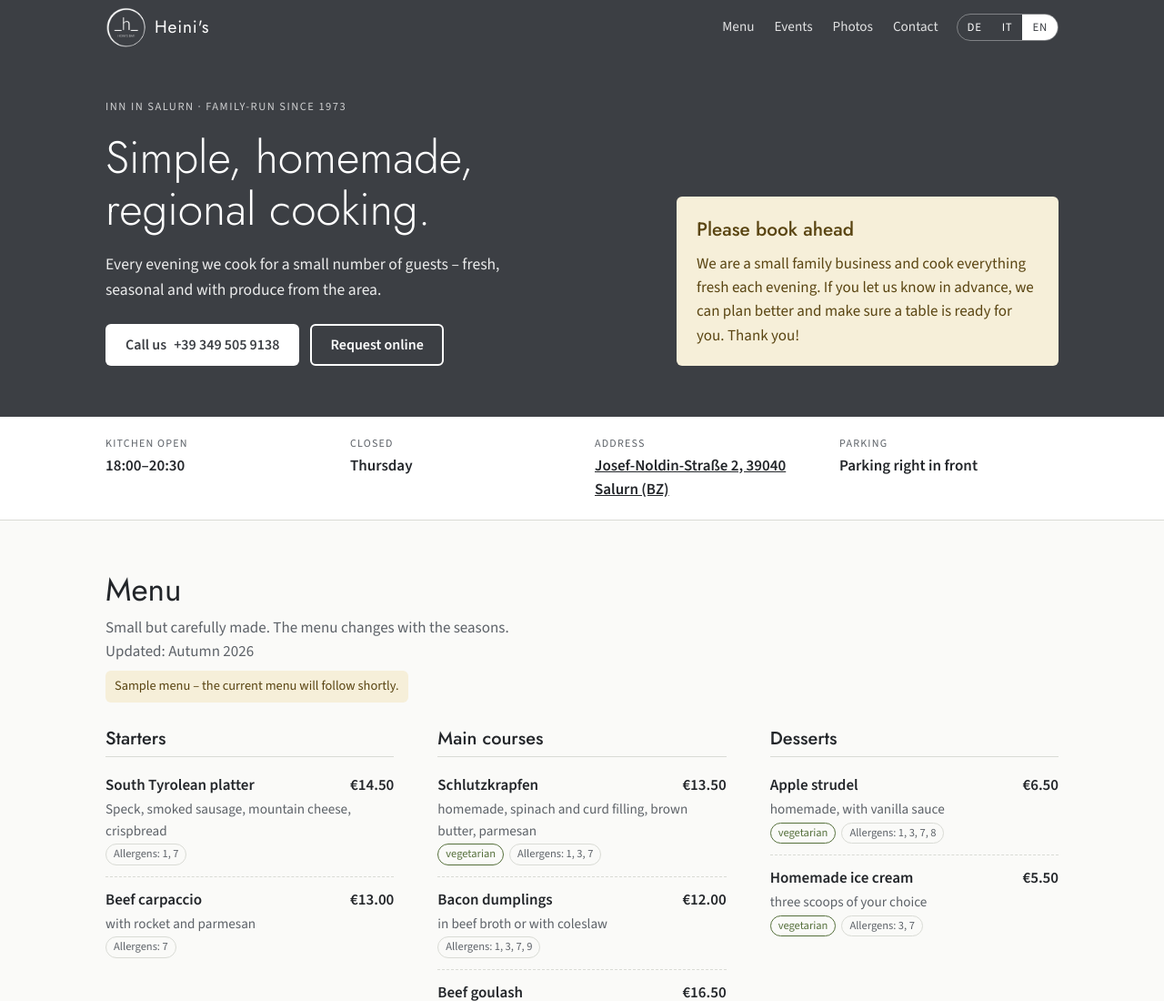
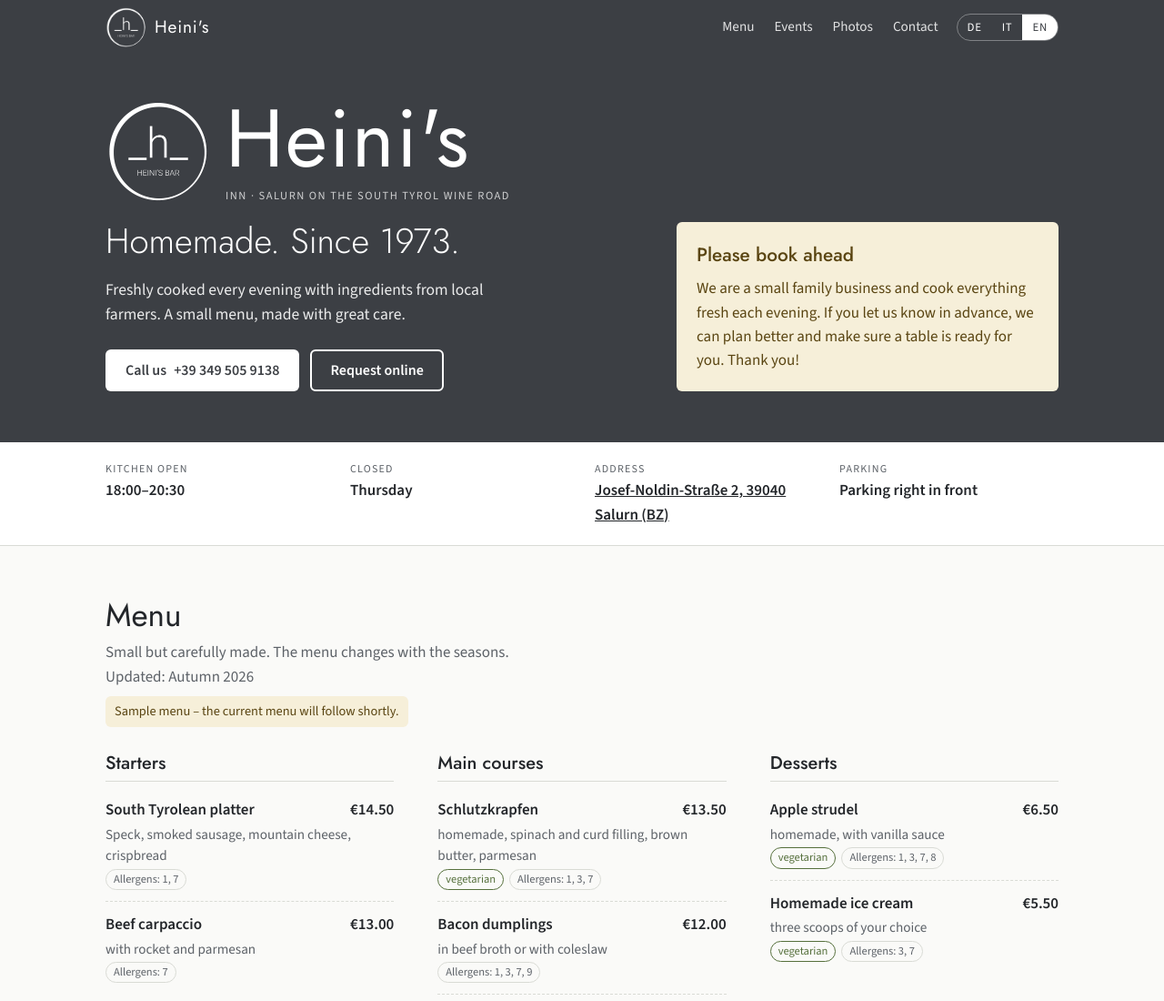
Before and after one commit to franckzuppa/heinis, a plain HTML site: page index.html in a window 1280 px wide. Shown: the top 1100 px of the page at 91% size. Drawn offline with nearby package versions, Linux system fonts and the light colour scheme.

Commit message:
Add files via upload

```diff
--- a/css/style.css
+++ b/css/style.css
@@ -72,6 +72,12 @@
 .hero { background: var(--char); color: #fff; padding-block: 48px 56px; }
 .hero-in { display: grid; grid-template-columns: 1.4fr 1fr; gap: 40px; align-items: end; }
 .hero-text { display: grid; gap: 18px; min-width: 0; }
+.hero-brand { display: flex; align-items: center; gap: 20px; }
+.hero-brand img { width: 112px; height: 112px; border-radius: 50%; flex-shrink: 0; }
+.hero-name { font-size: clamp(3.2rem, 9vw, 5.6rem); font-weight: 400; letter-spacing: .02em; line-height: 1; }
+.hero-brand .eyebrow { margin-top: 8px; }
+.slogan { font-family: var(--display); font-weight: 300; font-size: clamp(1.6rem, 4vw, 2.4rem); line-height: 1.15; }
+@media (max-width: 480px) { .hero-brand img { width: 76px; height: 76px; } .hero-brand { gap: 14px; } }
 .eyebrow { text-transform: uppercase; letter-spacing: .12em; font-size: .78rem; opacity: .75; }
 .lead { font-size: 1.1rem; max-width: 52ch; opacity: .9; }
 .actions { display: flex; flex-wrap: wrap; gap: 12px; margin-top: 6px; }
--- a/index.html
+++ b/index.html
@@ -36,8 +36,14 @@
   <section class="hero">
     <div class="wrap hero-in">
       <div class="hero-text">
-        <p class="eyebrow" data-i18n="hero.eyebrow">Gasthaus in Salurn · Familienbetrieb seit 1973</p>
-        <h1 data-i18n="hero.title">Einfache, hausgemachte Küche aus der Region.</h1>
+        <div class="hero-brand">
+          <img src="img/logo.png" alt="" width="112" height="112">
+          <div>
+            <h1 class="hero-name">Heini's</h1>
+            <p class="eyebrow" data-i18n="hero.eyebrow">Gasthaus · Salurn an der Weinstraße</p>
+          </div>
+        </div>
+        <p class="slogan" data-i18n="hero.title">Hausgemacht. Seit 1973.</p>
         <p class="lead" data-i18n="hero.lead"></p>
         <div class="actions">
           <a class="btn btn-primary js-tel" href="tel:+393495059138"><span data-i18n="hero.call">Anrufen</span> <span class="js-tel-text nowrap"></span></a>
--- a/js/i18n.js
+++ b/js/i18n.js
@@ -4,9 +4,9 @@
   de: {
     "nav.karte": "Speisekarte", "nav.events": "Events", "nav.fotos": "Fotos",
     "nav.reservieren": "Reservieren", "nav.kontakt": "Kontakt",
-    "hero.eyebrow": "Gasthaus in Salurn · Familienbetrieb seit 1973",
-    "hero.title": "Einfache, hausgemachte Küche aus der Region.",
-    "hero.lead": "Wir kochen jeden Abend für eine kleine Runde Gäste – frisch, saisonal und mit Produkten aus der Umgebung.",
+    "hero.eyebrow": "Gasthaus · Salurn an der Weinstraße",
+    "hero.title": "Hausgemacht. Seit 1973.",
+    "hero.lead": "Jeden Abend frisch gekocht, mit Zutaten von Bauern aus der Umgebung. Kleine Karte, viel Liebe zum Detail.",
     "hero.call": "Anrufen", "hero.reserve": "Online anfragen",
     "notice.title": "Bitte reservieren Sie vorab",
     "notice.text": "Wir sind ein kleiner Familienbetrieb und kochen jeden Abend frisch. Wenn Sie uns kurz vorher Bescheid geben, können wir besser planen und haben sicher einen Tisch für Sie bereit. Danke!",
@@ -51,9 +51,9 @@
   it: {
     "nav.karte": "Menù", "nav.events": "Eventi", "nav.fotos": "Foto",
     "nav.reservieren": "Prenotare", "nav.kontakt": "Contatti",
-    "hero.eyebrow": "Locanda a Salorno · Gestione familiare dal 1973",
-    "hero.title": "Cucina semplice, fatta in casa, del territorio.",
-    "hero.lead": "Ogni sera cuciniamo per un piccolo numero di ospiti: piatti freschi, di stagione e con prodotti della zona.",
+    "hero.eyebrow": "Locanda · Salorno sulla Strada del Vino",
+    "hero.title": "Fatto in casa. Dal 1973.",
+    "hero.lead": "Ogni sera cucinato fresco, con ingredienti dei contadini della zona. Menù piccolo, tanta cura per i dettagli.",
     "hero.call": "Chiamare", "hero.reserve": "Richiesta online",
     "notice.title": "Vi preghiamo di prenotare",
     "notice.text": "Siamo una piccola gestione familiare e cuciniamo ogni sera tutto fresco. Se ci avvisate prima, possiamo organizzarci meglio e tenervi sicuramente un tavolo pronto. Grazie!",
@@ -98,9 +98,9 @@
   en: {
     "nav.karte": "Menu", "nav.events": "Events", "nav.fotos": "Photos",
     "nav.reservieren": "Book a table", "nav.kontakt": "Contact",
-    "hero.eyebrow": "Inn in Salurn · Family-run since 1973",
-    "hero.title": "Simple, homemade, regional cooking.",
-    "hero.lead": "Every evening we cook for a small number of guests – fresh, seasonal and with produce from the area.",
+    "hero.eyebrow": "Inn · Salurn on the South Tyrol Wine Road",
+    "hero.title": "Homemade. Since 1973.",
+    "hero.lead": "Freshly cooked every evening with ingredients from local farmers. A small menu, made with great care.",
     "hero.call": "Call us", "hero.reserve": "Request online",
     "notice.title": "Please book ahead",
     "notice.text": "We are a small family business and cook everything fresh each evening. If you let us know in advance, we can plan better and make sure a table is ready for you. Thank you!",
```
